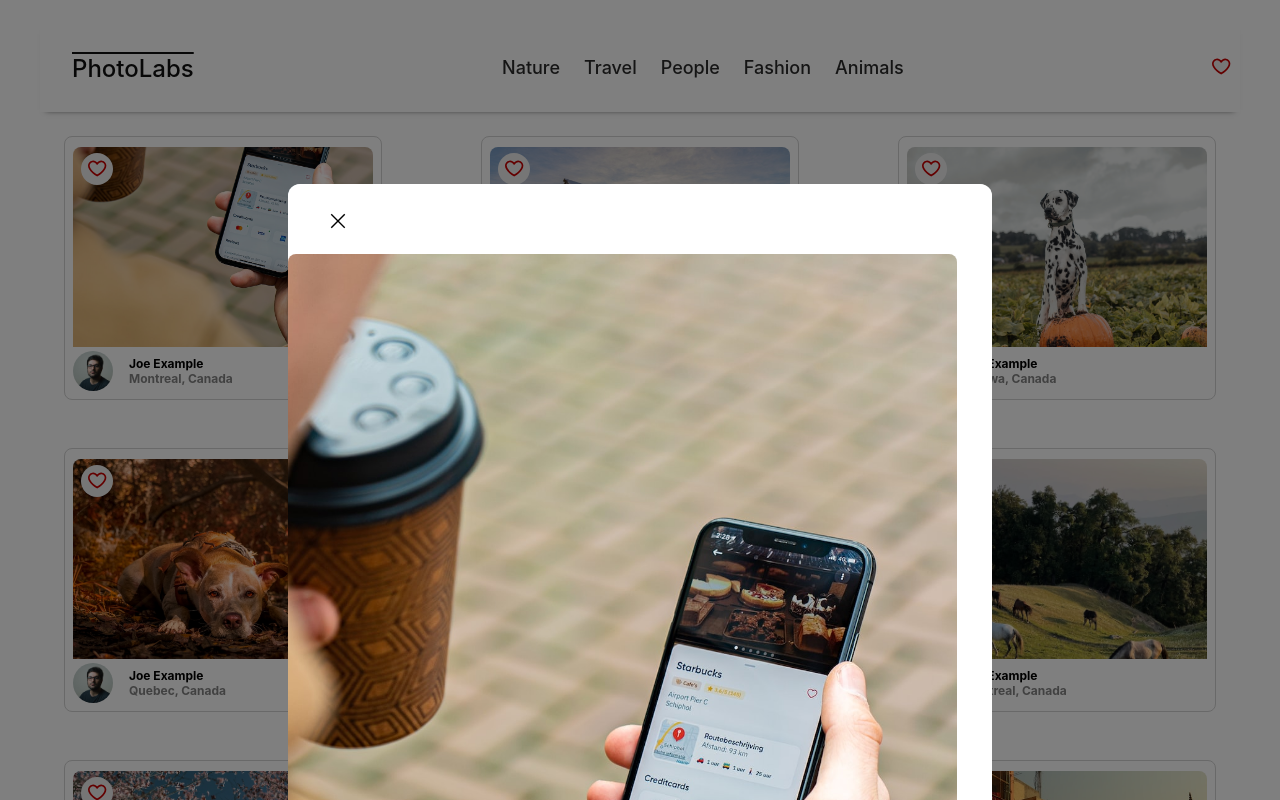
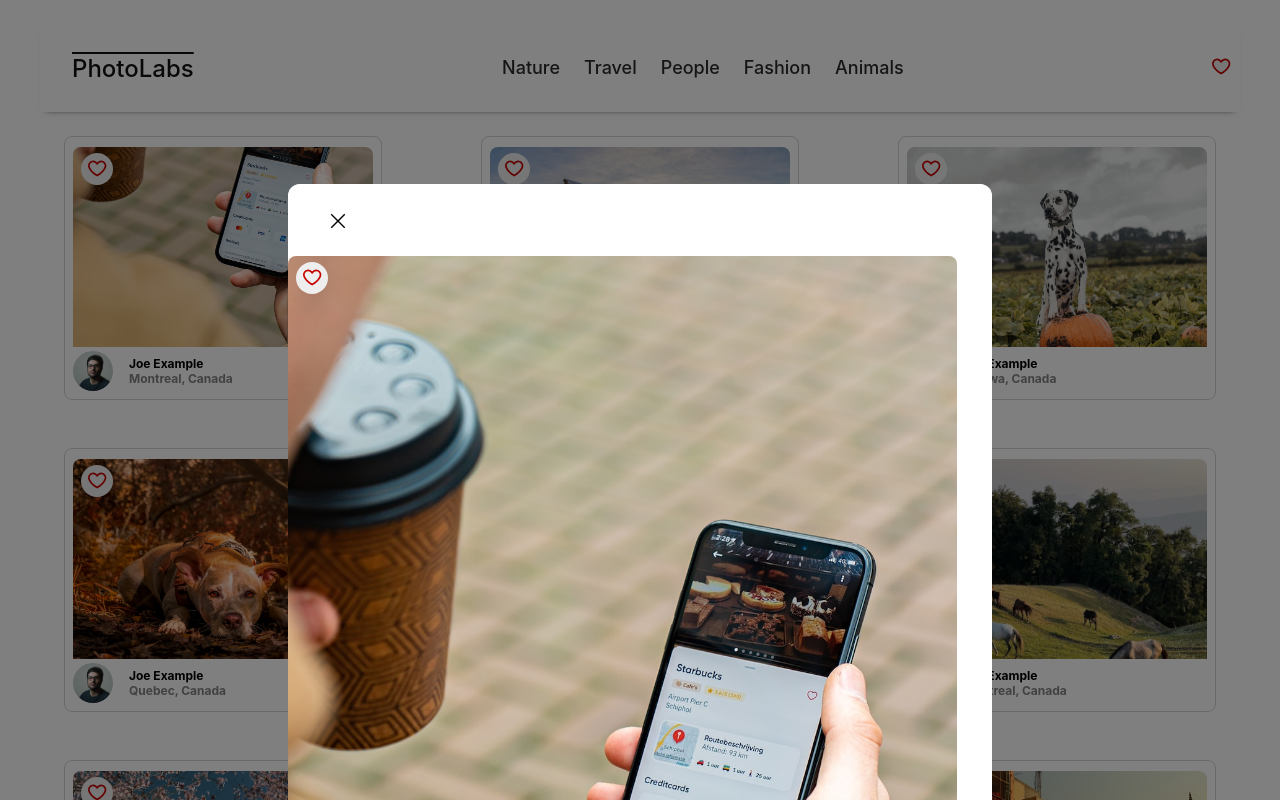
Before and after one commit to Jesse-D-Miller/photolabs, a React (Vite) app in the folder frontend/: page / in a window 1280 px wide. Both pictures are taken after a click on the picture 223 px from the left and 247 px from the top of the page. Shown: the top 800 px of the page. Built offline with nearby package versions, Linux system fonts and the light colour scheme; the HTML template or start-up script is replaced by a standard one.

Commit message:
fixed the modal favourite interactions so that the state is shared globally

```diff
--- a/frontend/src/App.jsx
+++ b/frontend/src/App.jsx
@@ -17,6 +17,7 @@ const App = () => {
   //    we’ll add or overwrite below
   //   }
   const toggleFavourite = (photoId) => {
+    console.log(favourites)
     setFavourites(prevFavourites => ({
       ...prevFavourites,
       [photoId]: prevFavourites[photoId] === 'favourited' ? 'notfavourited' : 'favourited'
@@ -32,7 +33,7 @@ const App = () => {
     <div className="App">
       <HomeRoute photos={photos} topics={topics} favourites={favourites} toggleFavourite={toggleFavourite} toggleModal={toggleModal} />
       {modalOpen && (
-        <PhotoDetailsModal toggleModal={toggleModal} photo={modalOpen} />
+        <PhotoDetailsModal toggleModal={toggleModal} photo={modalOpen} toggleFavourite={toggleFavourite} favourites={favourites} />
       )}
     </div>
   );
--- a/frontend/src/routes/PhotoDetailsModal.jsx
+++ b/frontend/src/routes/PhotoDetailsModal.jsx
@@ -1,8 +1,26 @@
 import '../styles/PhotoDetailsModal.scss'
 import closeSymbol from '../assets/closeSymbol.svg';
+import PhotoFavButton from '../components/PhotoFavButton';
 
-const PhotoDetailsModal = ({ toggleModal, photo }) => {
+const PhotoDetailsModal = ({ toggleModal, photo, toggleFavourite, favourites }) => {
   const { similar_photos } = photo;
+
+  const dynamicArrayOfSimilarPhotos = Object.values(similar_photos).map((similar_photo) => {
+    const similar_photoId = similar_photo.id;
+    const favouriteStatus = favourites[similar_photoId] || 'notfavourited';
+
+    return (
+      <div>
+        <PhotoFavButton toggleFavourite={() => toggleFavourite(similar_photo.id)} favouriteStatus={favouriteStatus} />
+        <img
+          className='photo-details-modal__image'
+          key={photo.id}
+          src={similar_photo.urls.regular}
+          alt={`similar photo ${photo.id}`}
+        />
+      </div>
+    );
+  });
 
 
   return (
@@ -14,9 +32,10 @@ const PhotoDetailsModal = ({ toggleModal, photo }) => {
           </button>
         </div>
         <div >
+          <PhotoFavButton toggleFavourite={() => toggleFavourite(photo.id)} favouriteStatus={favourites[photo.id]} />
           <img
             className="photo-details-modal__image"
-            src={photo.urls.regular}
+            src={photo.urls.regular} //ai says to make this photo.urls.full but its too large
             alt={'a really cool photo of something really cool'}
           />
         </div>
@@ -37,56 +56,12 @@ const PhotoDetailsModal = ({ toggleModal, photo }) => {
       <div className="photo-details-modal__images">
         <h3 className="photo-details-modal__header">Similar Photos</h3>
         <div className="similar-photos">
-          {Object.values(similar_photos).map((similar_photo) => (
-            <img
-              key={similar_photo.id}
-              src={similar_photo.urls.regular}
-              alt={`similar photo ${similar_photo.id}`}
-              className="photo-details-modal__image"
-            />
-          ))}
+          {dynamicArrayOfSimilarPhotos}
         </div>
       </div>
     </div>
 
 
-
-
-
-
-
-
-
-
-
-    //       <div className='photo-details-modal__header' >
-    //         <div>
-    //           {/* <PhotoFavButton toggleFavourite={toggleFavourite} favouriteStatus={favouriteStatus} /> */}
-    //           <img className='photo-details-modal__image' src={photo.urls.full} alt='a really cool photo of something really cool' />
-    //         </div>
-    //         <div className="photo-details-modal__top-bar" >
-    //           <img className="photo-details-modal__photographer-profile" src={photo.user.profile} alt={`${photo.user.username} profile picture`} />
-    //           <div className="photo-details-modal__photographer-info" >
-    //             {photo.user.name}
-    //             <div className="photo-details-modal__photographer-location">
-    //               {`${photo.location.city}, ${photo.location.country}`}
-    //             </div>
-    //           </div>
-    //         </div>
-    //       </div>
-    //       <div className='photo-details-modal__images'>
-    //         {Object.values(similar_photos).map((similar_photo) => {
-    //           console.log(similar_photo)
-    //           return (
-    //             < img
-    //               key={similar_photo.id}
-    //               src={similar_photo.urls.regular}
-    //               alt={`similar photo ${similar_photo.id}`}
-    //             />
-    //           )
-    //         })}
-    //       </div>
-    //     </div>
   )
 };
 
```
